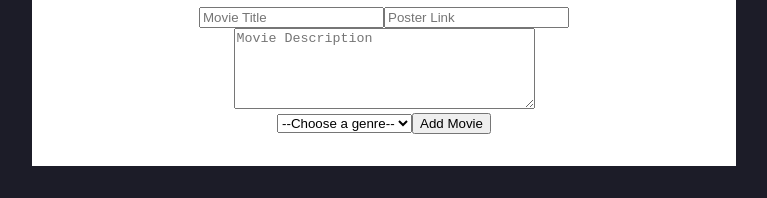
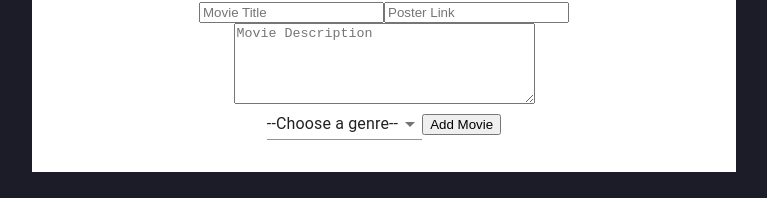
Before and after one commit to Brandon-McCarty/weekend-movie-sagas, a React (Create React App) app: page /#/ in a window 1280 px wide. Both pictures are taken after a click on the button "ADD MOVIE". Shown: the part 359-557 px from the top of the page, without its empty margins (256-1023 px from the left). Built offline with nearby package versions, Linux system fonts and the light colour scheme; no server answers.

Commit message:
add MUI select

```diff
--- a/src/components/App/App.js
+++ b/src/components/App/App.js
@@ -8,15 +8,15 @@ function App() {
     <div className="App">
       <h1>The Movies Saga!</h1>
       <Router>
+
         <Route path="/" exact>
           <MovieList />
         </Route>
 
-        {/* Details page */}
         <Route path="/details">
           <MovieDetails />
         </Route>
-        {/* Add Movie page */}
+
       </Router>
     </div>
   );
--- a/src/components/MovieForm/MovieForm.jsx
+++ b/src/components/MovieForm/MovieForm.jsx
@@ -1,8 +1,10 @@
 import { useState } from 'react';
 import { useDispatch } from 'react-redux';
+import { Select, InputLabel, MenuItem, FormControl } from '@material-ui/core'
 
-function MovieForm({setTrigger}) {
+function MovieForm({ setTrigger }) {
 
+    // Gather user input for new movie to add
     const [newTitle, setNewTitle] = useState('')
     const [newPoster, setNewPoster] = useState('')
     const [newDescription, setNewDescription] = useState('')
@@ -10,6 +12,8 @@ function MovieForm({setTrigger}) {
 
     const dispatch = useDispatch();
 
+
+    // dispatch to post movie to database
     const addNewMovie = (event) => {
         event.preventDefault();
         console.log('NEW MOVIE ADDED')
@@ -53,27 +57,34 @@ function MovieForm({setTrigger}) {
                     onChange={(event) => setNewDescription(event.target.value)}
                 />
                 <br />
-                <select
+                <Select
                     name="genre"
+                    labelId='genre-select-label'
                     id="genre-select"
                     onChange={(event) => setNewGenre(event.target.value)}
+                    displayEmpty
                     defaultValue={''}
+                    value={newGenre}
                 >
-                    <option  disabled value="">--Choose a genre--</option>
-                    <option value="1">Adventure</option>
-                    <option value="2">Animated</option>
-                    <option value="3">Biographical</option>
-                    <option value="4">Comedy</option>
-                    <option value="5">Disaster</option>
-                    <option value="6">Drama</option>
-                    <option value="7">Epic</option>
-                    <option value="8">Fantasy</option>
-                    <option value="9">Musical</option>
-                    <option value="10">Romantic</option>
-                    <option value="11">Science Fiction</option>
-                    <option value="12">Space-Opera</option>
-                    <option value="13">Superhero</option>
-                </select>
+                    <MenuItem
+                        disabled
+                        value=''
+                    >--Choose a genre--
+                    </MenuItem>
+                    <MenuItem value={1}>Adventure</MenuItem>
+                    <MenuItem value={2}>Animated</MenuItem>
+                    <MenuItem value={3}>Biographical</MenuItem>
+                    <MenuItem value={4}>Comedy</MenuItem>
+                    <MenuItem value={5}>Disaster</MenuItem>
+                    <MenuItem value={6}>Drama</MenuItem>
+                    <MenuItem value={7}>Epic</MenuItem>
+                    <MenuItem value={8}>Fantasy</MenuItem>
+                    <MenuItem value={9}>Musical</MenuItem>
+                    <MenuItem value={10}>Romantic</MenuItem>
+                    <MenuItem value={11}>Science Fiction</MenuItem>
+                    <MenuItem value={12}>Space-Opera</MenuItem>
+                    <MenuItem value={13}>Superhero</MenuItem>
+                </Select>
                 <button type="submit">Add Movie</button>
             </form>
         </div>
--- a/src/components/Popup/Popup.jsx
+++ b/src/components/Popup/Popup.jsx
@@ -14,7 +14,7 @@ function Popup({ trigger, setTrigger }) {
         />
       </div>
     </div>
-  ) : "";
+  ) : '';
 }
 
 export default Popup;
--- a/src/index.js
+++ b/src/index.js
@@ -100,10 +100,8 @@ const storeInstance = createStore(
 sagaMiddleware.run(rootSaga);
 
 ReactDOM.render(
-    <React.StrictMode>
         <Provider store={storeInstance}>
         <App />
-        </Provider>
-    </React.StrictMode>,
+        </Provider>,
     document.getElementById('root')
 );
```
